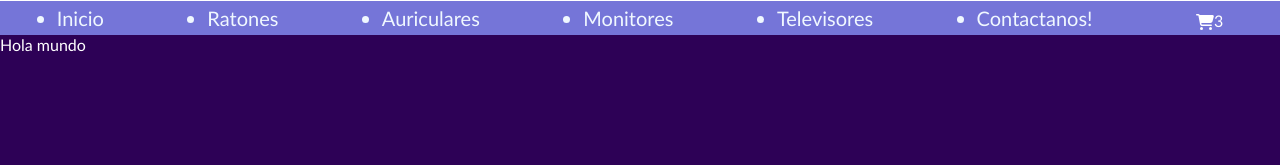
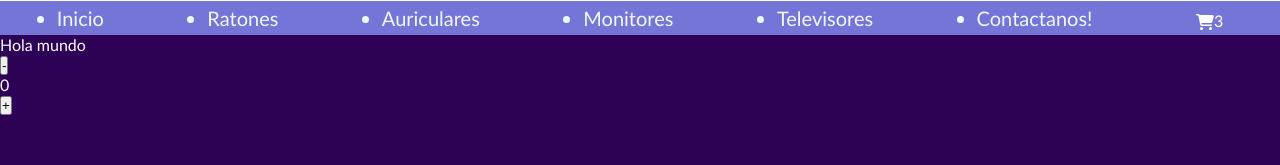
Before and after one commit to mateonlienard/1ra-PreEntrega, a React (Vite) app in the folder vite-project/: page / in a window 1280 px wide. Shown: the top 165 px of the page. Built offline with nearby package versions, Linux system fonts and the light colour scheme.

Commit message:
agregue el mock products, y agregue el componente itemcount para sumar un boton contador de productos

```diff
--- a/vite-project/src/App.jsx
+++ b/vite-project/src/App.jsx
@@ -1,11 +1,13 @@
 import NavBar from './components/NavBar/index';
 import ItemListContainer from './components/ItemListContainer';
+import ItemCount from './components/ItemCount';
 
 function App(){
     return(
         <div>
             <NavBar />
             <ItemListContainer />
+            <ItemCount />
         </div>
     )
 }
--- /dev/null
+++ b/vite-project/src/components/ItemCount/index.jsx
@@ -0,0 +1,21 @@
+import {useState} from 'react';
+
+function ItemCount () {
+    const [numero, setNumero]=useState(0);
+
+    const sumar = () => {
+        setNumero(numero + 1);
+      };
+
+    const restar = () => {
+        setNumero(numero - 1);
+      };
+
+    return (
+        <div>
+            <button onClick={restar}>-</button><p>{numero}</p><button onClick={sumar}>+</button>
+        </div>
+    )
+}
+
+export default ItemCount
--- a/vite-project/src/components/NavBar/CartWidget/CartWidget.jsx
+++ b/vite-project/src/components/NavBar/CartWidget/CartWidget.jsx
@@ -1,4 +1,4 @@
-import './carrito.css';
+import '../CartWidget/carrito.css';
 import {FontAwesomeIcon} from '@fortawesome/react-fontawesome';
 import {faCartShopping} from '@fortawesome/free-solid-svg-icons';
 
--- a/vite-project/src/mocks/products.jsx
+++ b/vite-project/src/mocks/products.jsx
@@ -1,4 +1,3 @@
-
 
 export default [
 {
```
